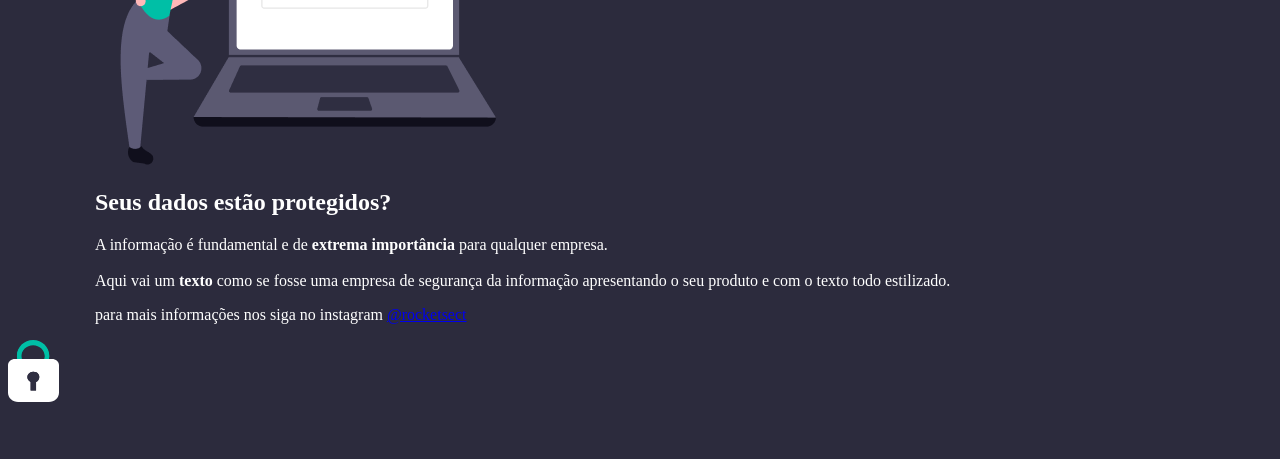
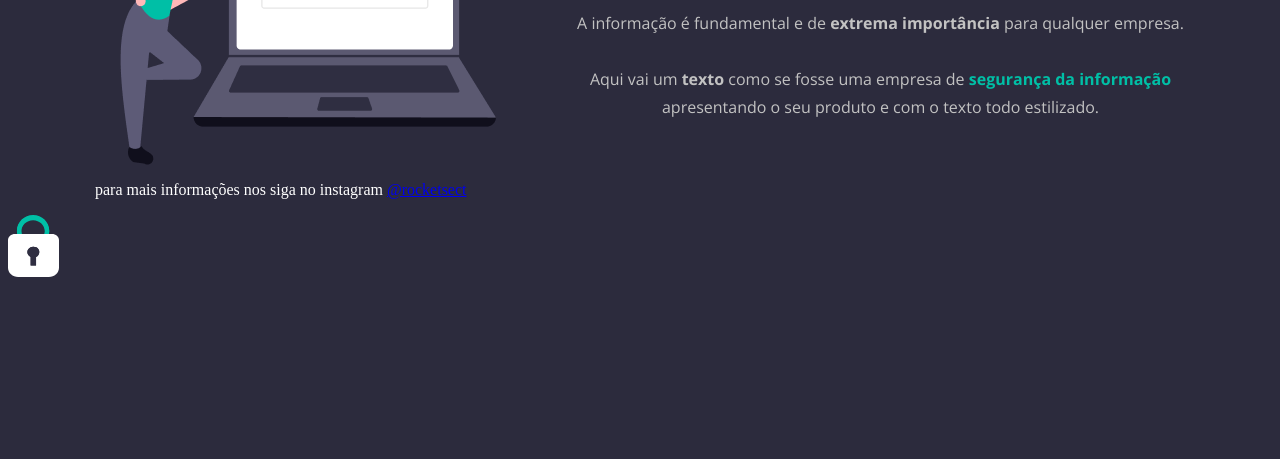
Before and after one commit to izaleite/projeto-rocketsect, a plain HTML site: page index.html in a window 1280 px wide. Shown: the part 357-816 px from the top of the page. Drawn offline with nearby package versions, Linux system fonts and the light colour scheme.

Commit message:
Finalizando o MAIN e suas modicações H1 e P

```diff
--- a/css/style.css
+++ b/css/style.css
@@ -46,3 +46,31 @@
   font-weight: 700;
   opacity: 1;
 }
+
+main {
+  display: flex;
+  align-items: center;
+  justify-content: space-between;
+  gap: 80px;
+}
+
+h1 {
+  font-family: 'JetBrains Mono', monospace;
+  font-size: 36px;
+
+  line-height: 40px;
+  text-align: center;
+}
+
+h1 span, main .text p span {
+  color: #00BFA6;
+  font-weight: 700;
+}
+
+main .text p {
+  font-family: 'Open Sans', sans-serif;
+  line-height: 28px;
+  font-weight: 400;
+  text-align: center;
+  color: #C2C2C2;
+}
```
